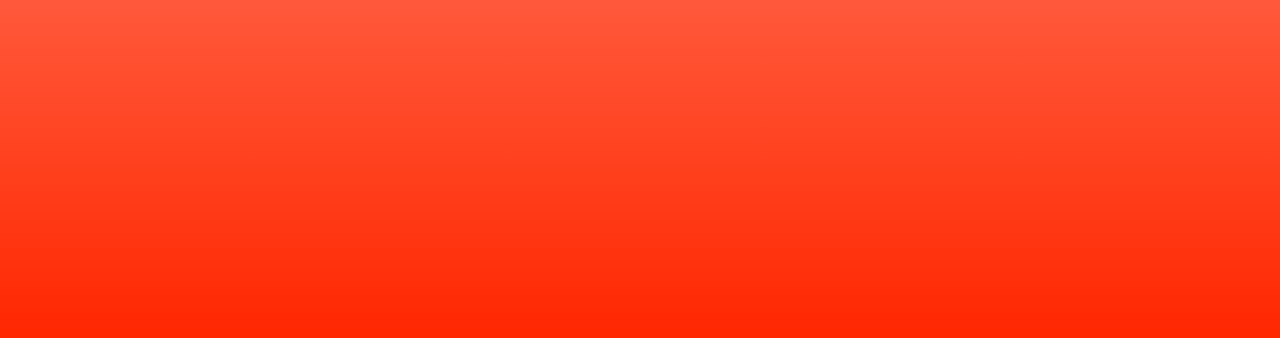
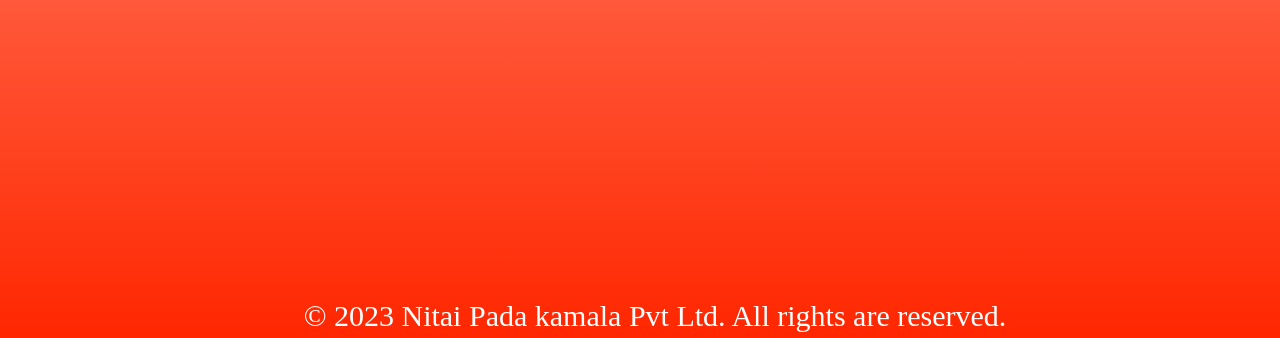
Before and after one commit to letwonder/Start, a plain HTML site: page index.html in a window 1280 px wide. Shown: the part 462-800 px from the top of the page. Drawn offline with Linux system fonts and the light colour scheme.

Commit message:
Update index.html

```diff
--- a/index.html
+++ b/index.html
@@ -17,8 +17,12 @@
             font-size: 30px;
             }
        .footer{
-                padding:5px 15px;
-                border-radius: 0px 0px 3px 3px;
+              padding:5px 15px;
+              border-radius: 0px 0px 3px 3px;
+              position: fixed;
+              left: 0;
+              bottom: 0;
+              width: 100%;
             }
     </style>
 
@@ -31,7 +35,7 @@
 </body>
 <footer class="footer" style="text-align: center;">
             <div class="container">
-                <span>© 2022 Nitai Pada kamala Pvt Ltd. All rights are reserved.</span>
+                <span>© 2023 Nitai Pada kamala Pvt Ltd. All rights are reserved.</span>
             </div>
         </footer>
 </html>
```
